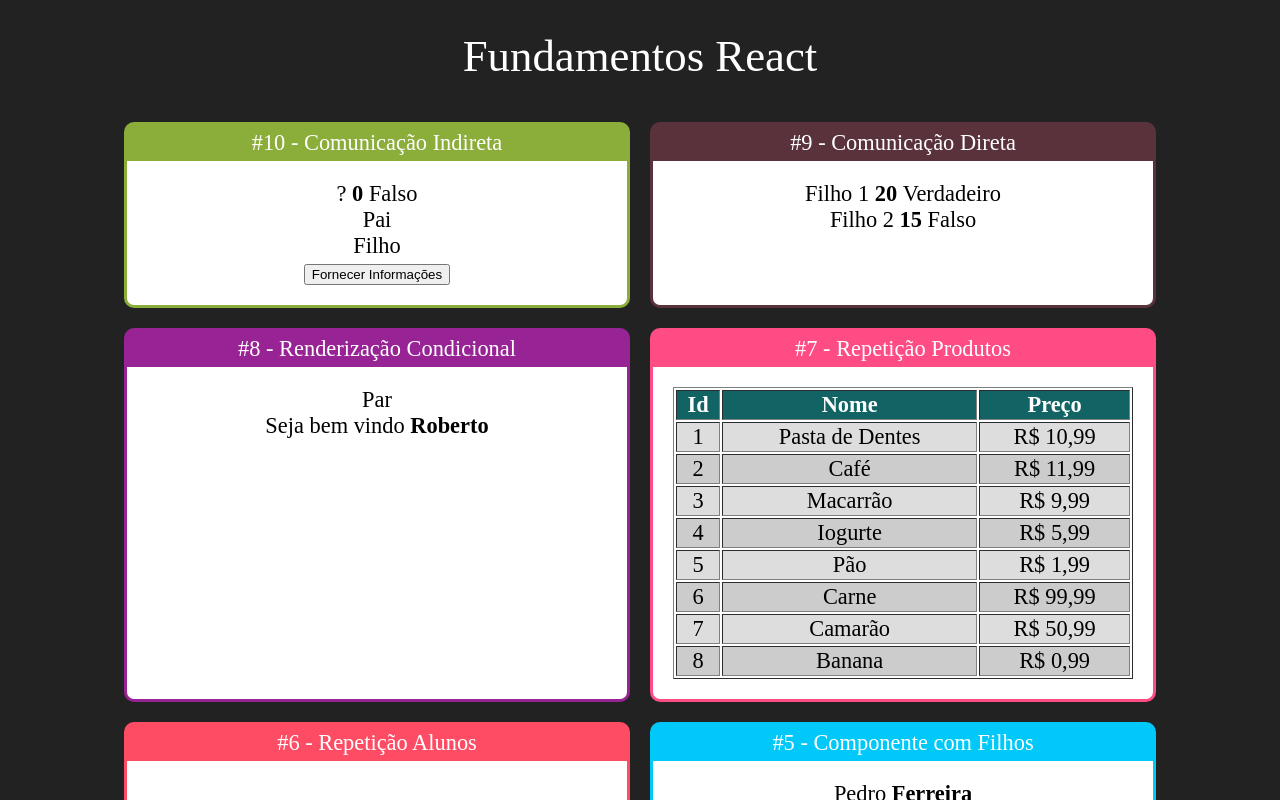
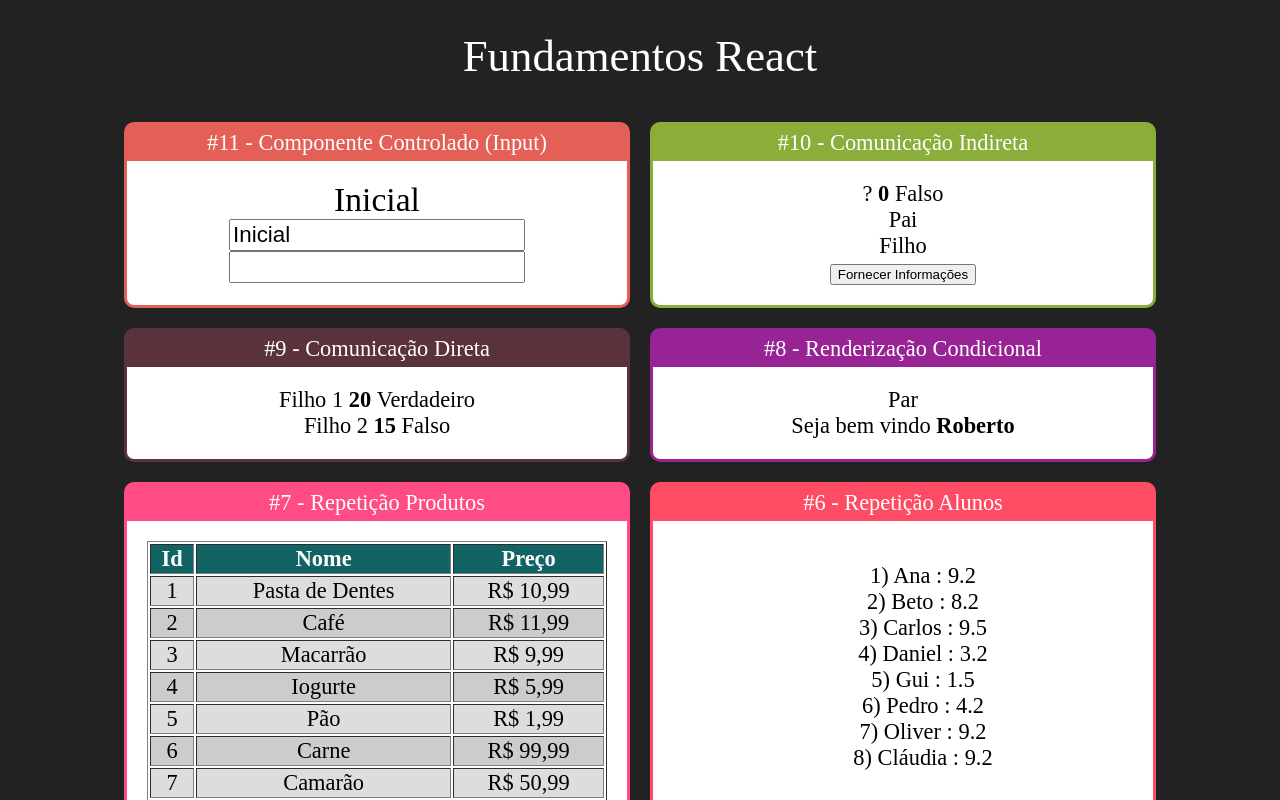
Before and after one commit to betosan83/fundamentos-react, a React (Create React App) app: page / in a window 1280 px wide. Shown: the top 800 px of the page. Built offline with nearby package versions, Linux system fonts and the light colour scheme.

Commit message:
Estados utilizando input

```diff
--- a/src/App.jsx
+++ b/src/App.jsx
@@ -1,6 +1,7 @@
 import React from 'react'
 import './App.css'
 
+import Input from './components/formulario/Input'
 import IndiretaPai from './components/comunicacao/IndiretaPai'
 import DiretaPai from "./components/comunicacao/DiretaPai"
 import Card from './components/layout/Card'
@@ -20,6 +21,9 @@ export default _ =>
         <h1>Fundamentos React</h1>
 
         <div className="Cards">
+            <Card titulo="#11 - Componente Controlado (Input)" color="#E45F56">
+                <Input></Input>
+            </Card>
             <Card titulo="#10 - Comunicação Indireta" color="#8BAD39">
                 <IndiretaPai></IndiretaPai>
             </Card>
--- /dev/null
+++ b/src/components/formulario/Input.css
@@ -0,0 +1,3 @@
+.Input input {
+    font-size: 1.4rem;
+}
--- /dev/null
+++ b/src/components/formulario/Input.jsx
@@ -0,0 +1,23 @@
+import React, { useState} from 'react';
+import './Input.css';
+
+export default (props) => {
+    const [valor, setValor] = useState('Inicial')
+
+    function quandoMudar(e) {
+        setValor(e.target.value)
+    }
+
+    return (
+        <div className="Input">
+            <h2>{valor}</h2>
+            <div style={{
+                display: 'flex',
+                flexDirection: 'column'
+            }}>
+            </div>
+            <input value={valor} onChange={quandoMudar}></input>
+            <input value={undefined}></input>
+        </div>
+    )
+}
```
